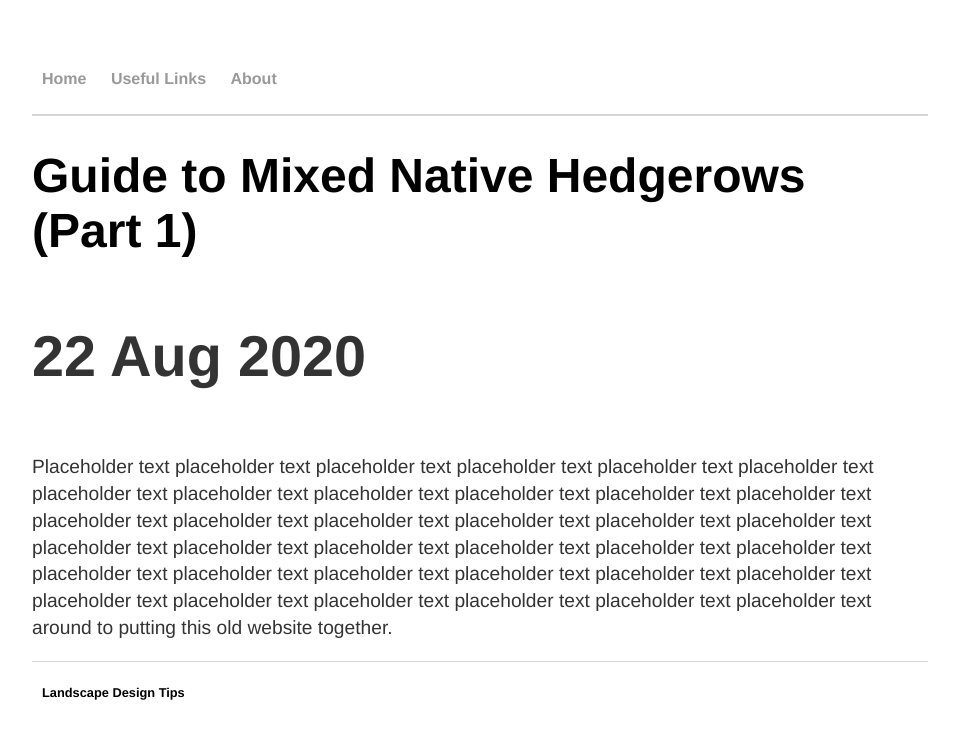
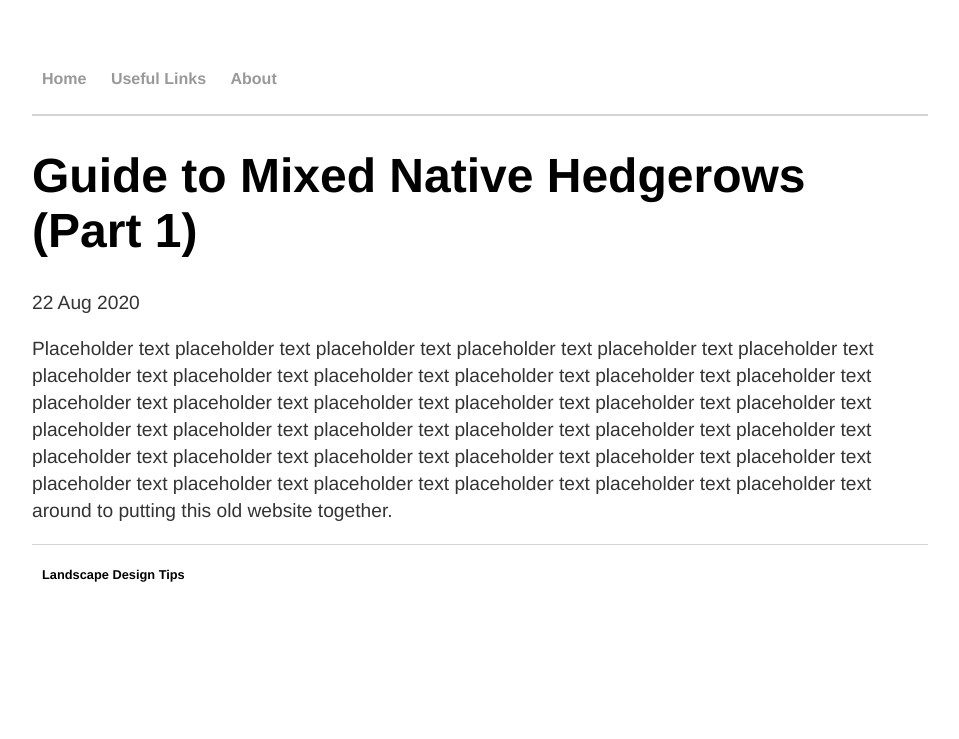
Before and after one commit to Quixoty/ORIG, a Jekyll site: the page built from _posts/2020-08-22-Guide to Mixed Native Hedgerows (Part 1).md, in a window 1280 px wide. Shown: the top 739 px of the page, without its empty margins (160-1119 px from the left). Built offline with Jekyll 4.4.1, drawn with Linux system fonts in a browser that asks for light colours.

Commit message:
Update post.html

```diff
--- a/_layouts/post.html
+++ b/_layouts/post.html
@@ -2,7 +2,7 @@
 layout: default
 ---
 <h1>{{ page.title }}</h1>
-<h1><p class="meta">{{ page.date | date_to_string }}</p></h1>
+<p class="meta">{{ page.date | date_to_string }}</p>
 
 <p><div class="post">
   {{ content }}
```
